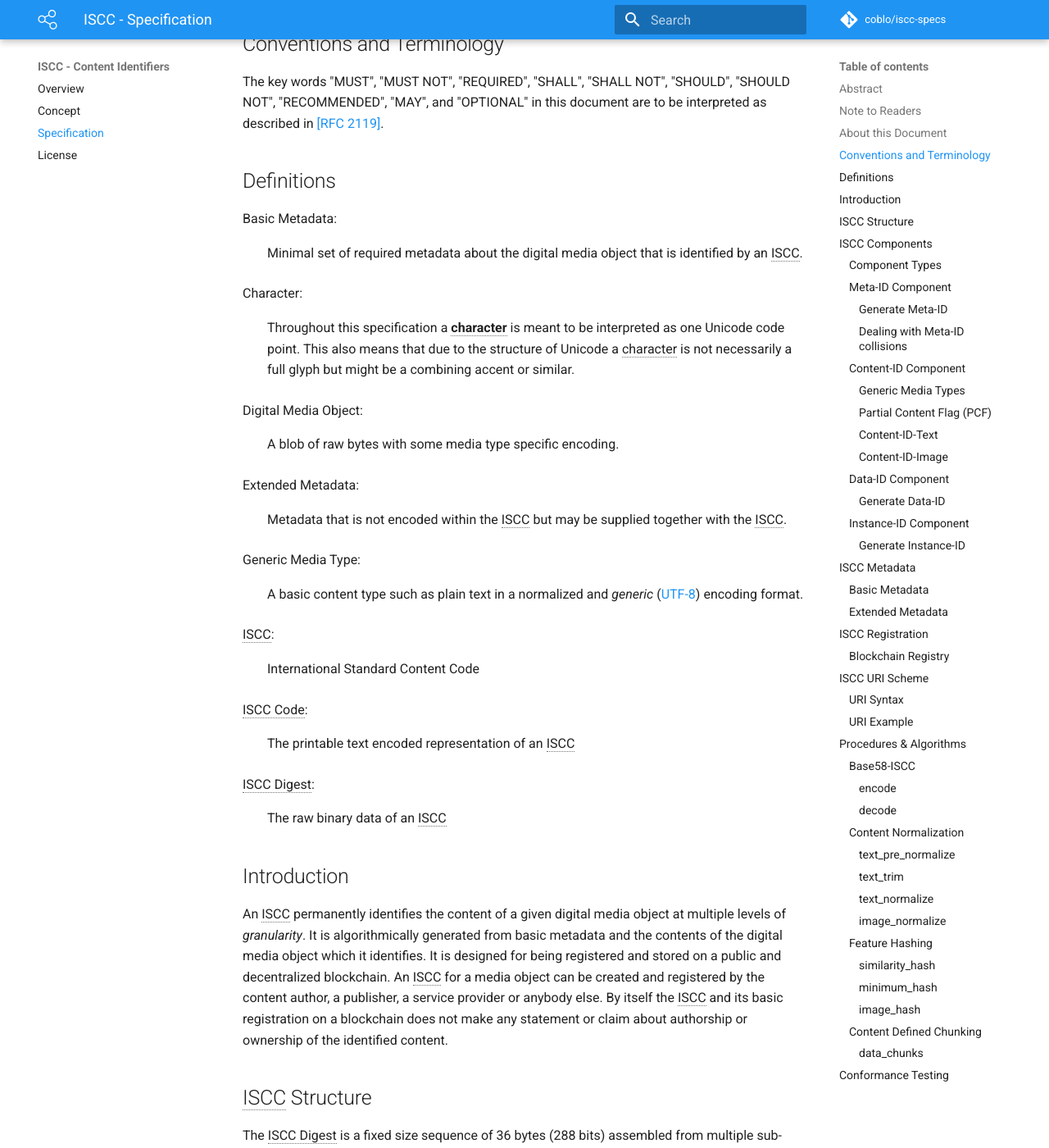
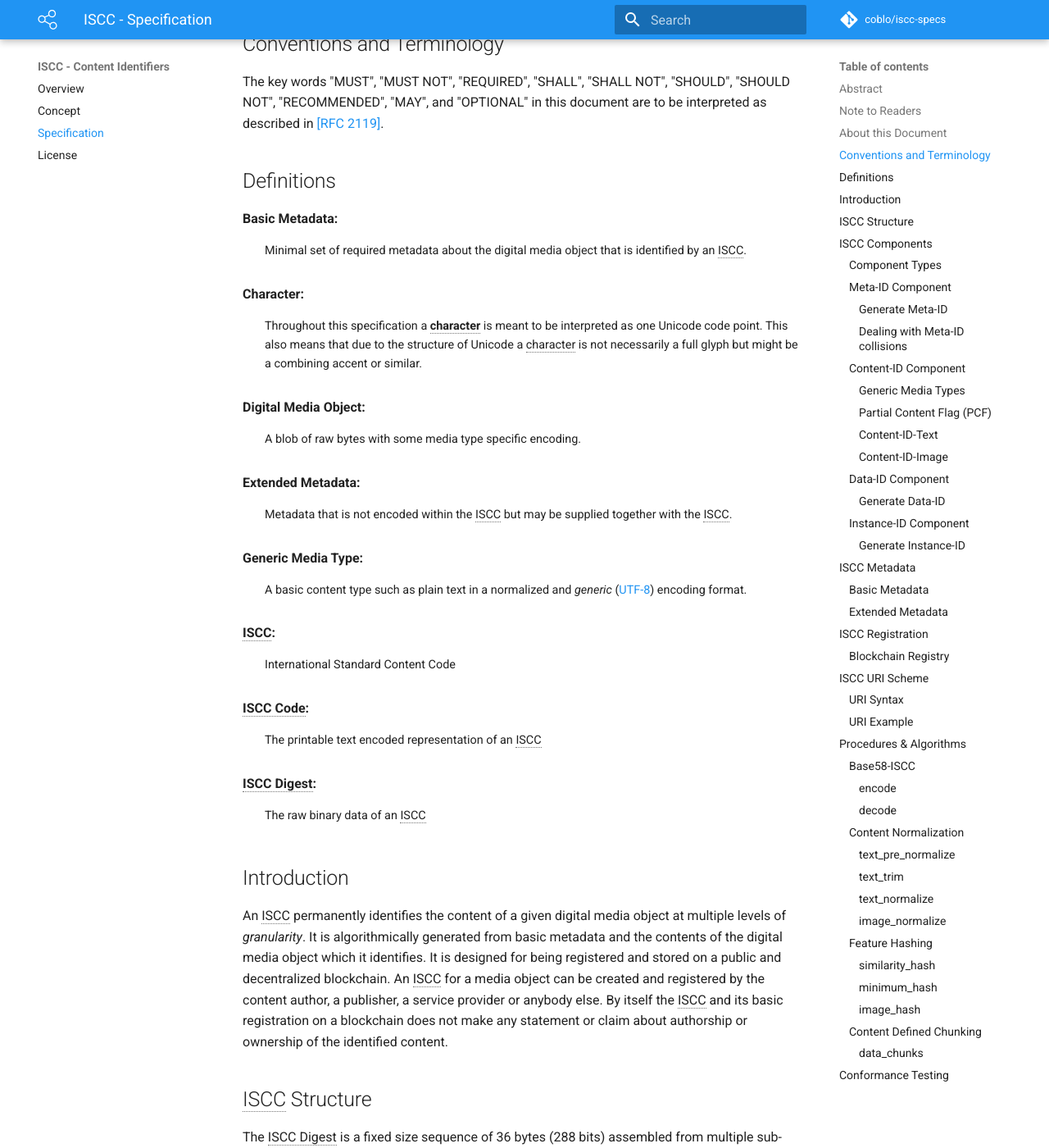
Before and after one commit to iscc/iscc-specs, an MkDocs documentation site: the page built from docs/specification.md, in a window 1280 px wide and 1400 px high, scrolled down 926 px. Shown: the whole window at 82% size. Built offline with MkDocs 1.6.1 and Material for MkDocs 9.7.7, drawn with Linux system fonts in a browser that asks for light colours; comment, search, counter and statistics services are not loaded; old or Windows-style settings are respelled for this version of MkDocs.

```diff
--- a/docs/specification.md
+++ b/docs/specification.md
@@ -77,7 +77,7 @@ The ISCC Digest is built from multiple self-describing 72-bit components:
 | **Algorithms:** | Similarity Hash     | Type specific      | CDC, Minimum Hash | CDC, Hash Tree |
 | **Size:**       | 72 bits             | 72 bits            | 72 bits           | 72 bits        |
 
-These components MAY be used independently by applications for various purposes but MUST be combined into a case-sensitive 52 character [base58-iscc](#base58-iscc-encoding) encoded string (55 with hyphens) for a fully qualified ISCC Code. The components MUST be combined in the fixed order of Meta-ID, Content-ID, Data-ID, Instance-ID and MAY be separated by hyphens.
+These components MAY be used independently by applications for various purposes but MUST be combined into a case-sensitive 52 character [base58-iscc](#base58-iscc) encoded string (55 with hyphens) for a fully qualified ISCC Code. The components MUST be combined in the fixed order of Meta-ID, Content-ID, Data-ID, Instance-ID and MAY be separated by hyphens.
 
 !!! example "Printable ISCC Code"
     ISCC: 11cS7Y9NjD6DX-1DVcUdv5ewjDQ-1Qhwz8x54CShu-1d8uCbWCNbGWg
@@ -108,7 +108,7 @@ The body section of each component is always 8-bytes and can thus be fit into a
 
 The Meta-ID component starts with a 1-byte header `00000000`. The first nibble `0000` indicates that this is a Meta-ID component type. The second nibble `0000` indicates that it belongs to an ISCC of version 1. All subsequent components are expected to follow the specification of a version 1 ISCC.
 
-The Meta-ID body is built from a 64-bit `similarity_hash` over 4-character n-grams of the basic metadata of the content to be identified.  The basic metadata supplied to the META-ID generating function is assumed to be UTF-8 encoded. Errors that occur during the decoding of such a bytestring input to a native Unicode MUST terminate the process and must not be silenced. An ISCC generating application MUST provide a `meta_id` function that accepts minimal and generic metadata and returns a [Base58-ISCC encoded](#base58-iscc-encoding) Meta-ID component and trimmed metadata.
+The Meta-ID body is built from a 64-bit `similarity_hash` over 4-character n-grams of the basic metadata of the content to be identified.  The basic metadata supplied to the META-ID generating function is assumed to be UTF-8 encoded. Errors that occur during the decoding of such a bytestring input to a native Unicode MUST terminate the process and must not be silenced. An ISCC generating application MUST provide a `meta_id` function that accepts minimal and generic metadata and returns a [Base58-ISCC encoded](#base58-iscc) Meta-ID component and trimmed metadata.
 
 | Name    | Type    | Required | Description                                                  |
 | :------ | :------ | :------- | :----------------------------------------------------------- |
@@ -124,15 +124,15 @@ The Meta-ID body is built from a 64-bit `similarity_hash` over 4-character n-gra
 
 An ISCC generating application must follow these steps in the given order to produce a stable Meta-ID:
 
-1. Apply [text_pre_normalize](#text_pre_normalize) separately to the  `title` and `extra` inputs.
-2. Apply [text_trim](#text_trim) to the results of step 1. *The results of this step MUST be supplied as basic metadata for ISCC registration.*
+1. Apply [`text_pre_normalize`](#text_pre_normalize) separately to the  `title` and `extra` inputs.
+2. Apply [`text_trim`](#text_trim) to the results of step 1. *The results of this step MUST be supplied as basic metadata for ISCC registration.*
 3. Concatenate trimmed`title` and `extra` from using a space ( `\u0020`) as a seperator.
-4. Apply [text_normalize](#text_normalize) to the results of step 3.
+4. Apply [`text_normalize`](#text_normalize) to the results of step 3.
 5. Create a list of 4 character [n-grams](https://en.wikipedia.org/wiki/N-gram) by sliding character-wise through the result of step 4.
 6. Encode each n-gram from step 5 to an UTF-8 bytestring and calculate its [xxHash64](http://cyan4973.github.io/xxHash/) digest.
 7. Apply [`similarity_hash`](#similarity_hash) to the list of digests from step 6.
 8. Prepend the 1-byte component header according to component type and ISCC version (e.g. `0x00`) to the results of step 7.
-9. Encode the resulting 9 byte sequence with [encode](#encode)
+9. Encode the resulting 9 byte sequence with [`encode`](#encode)
 10. Return encoded Meta-ID, trimmed `title` and trimmed `extra` data.
 
 
@@ -263,7 +263,7 @@ An ISCC generating application MUST provide a `instance_id` function that accept
 4. Recursively apply `0x01`-prefixed pairwise hashing to the results of  step 3 until the process yields only one hash value. We call this value the top-hash.
 5. Trim the resulting *top hash* to the first 8 bytes.
 6. Prepend the 1-byte component header (e.g. `0x30`).
-7. Encode resulting 9-byte sequence with [encode](#encode) to an Instance-ID Code
+7. Encode resulting 9-byte sequence with [`encode`](#encode) to an Instance-ID Code
 8. Hex-Encode the *top hash*
 9. Return the Intance-ID and the hex-encoded top-hash
 
--- a/docs/stylesheets/custom.css
+++ b/docs/stylesheets/custom.css
@@ -1,3 +1,21 @@
 .md-typeset__table {
-   min-width: 100%;
+    min-width: 100%;
 }
+
+dt {
+    font-weight: bold;
+    font-size: 1em;
+
+}
+
+dd {
+    margin: 0;
+    font-size: 0.9em;
+    padding: 0 0 0.5em 0;
+}
+
+a code {
+    font-size: 0.8em !important;
+    background-color: lightgray !important;
+    padding: 2px 6px 2px 6px !important;
+}
```
Also changed, not shown: README.rst.
